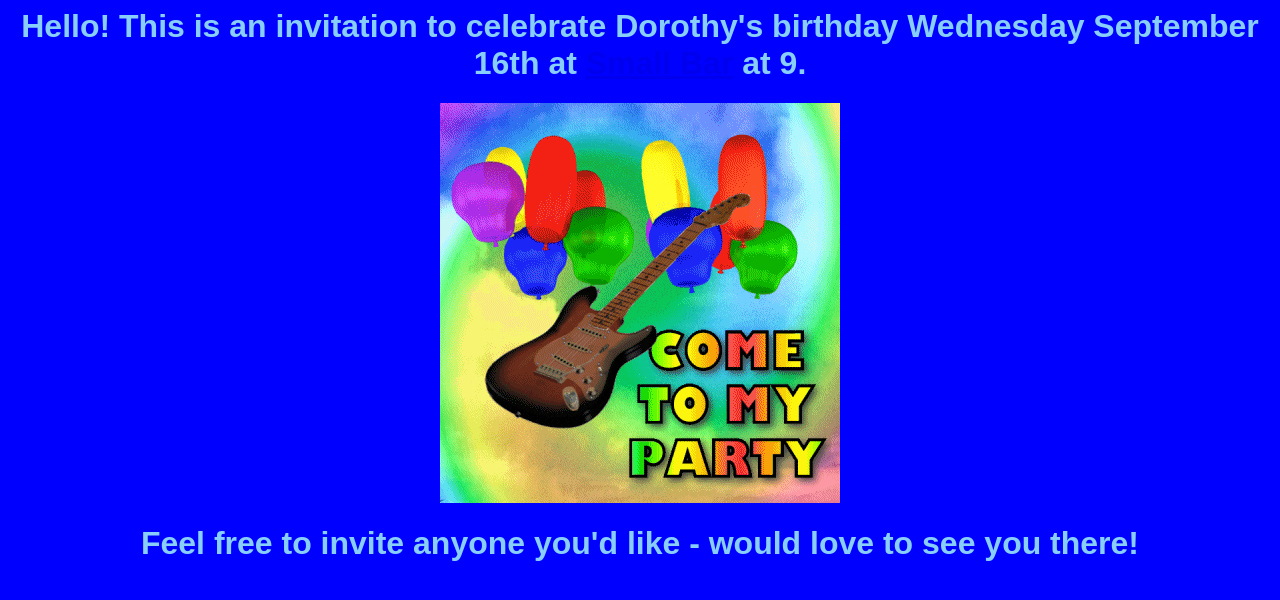
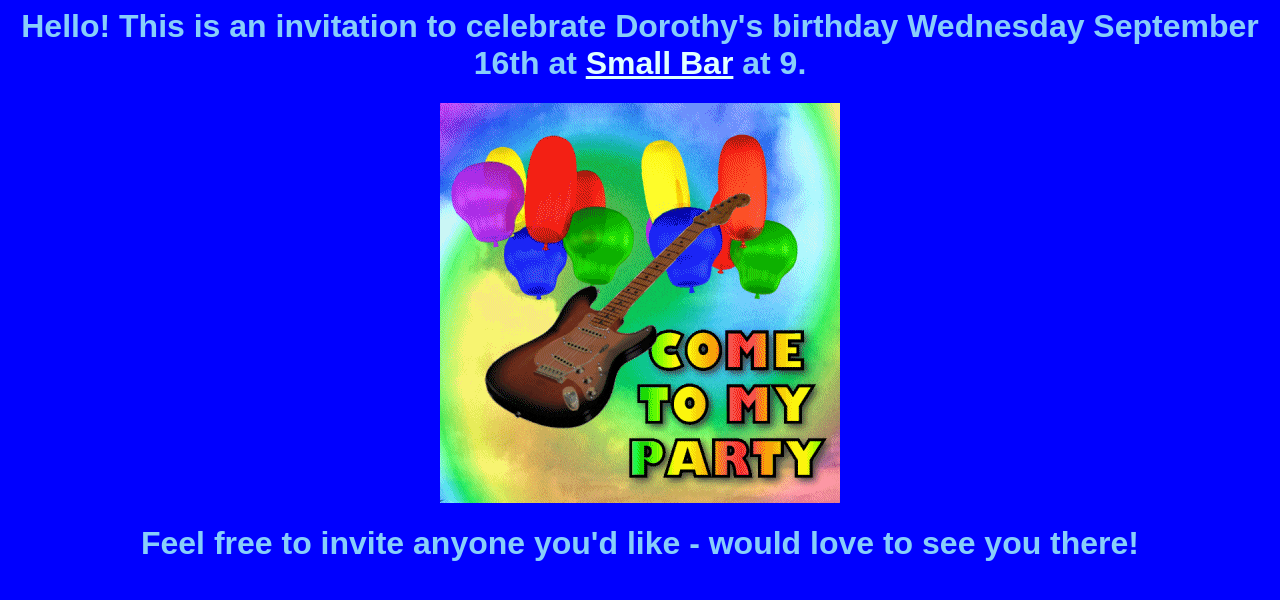
Before and after one commit to dorothyxcarlos/bday2026, a plain HTML site: page index.html in a window 1280 px wide. Drawn offline with Linux system fonts and the light colour scheme; a script that the page names is missing.

Commit message:
Update style.css

```diff
--- a/style.css
+++ b/style.css
@@ -7,6 +7,9 @@ body {
 h1 {
     color: lightskyblue;
     text-align: center;
+}
+a {
+  color: lightcyan; /* Changes all links to a nice blue */
 }
 
 /* Target all paragraphs */
```
